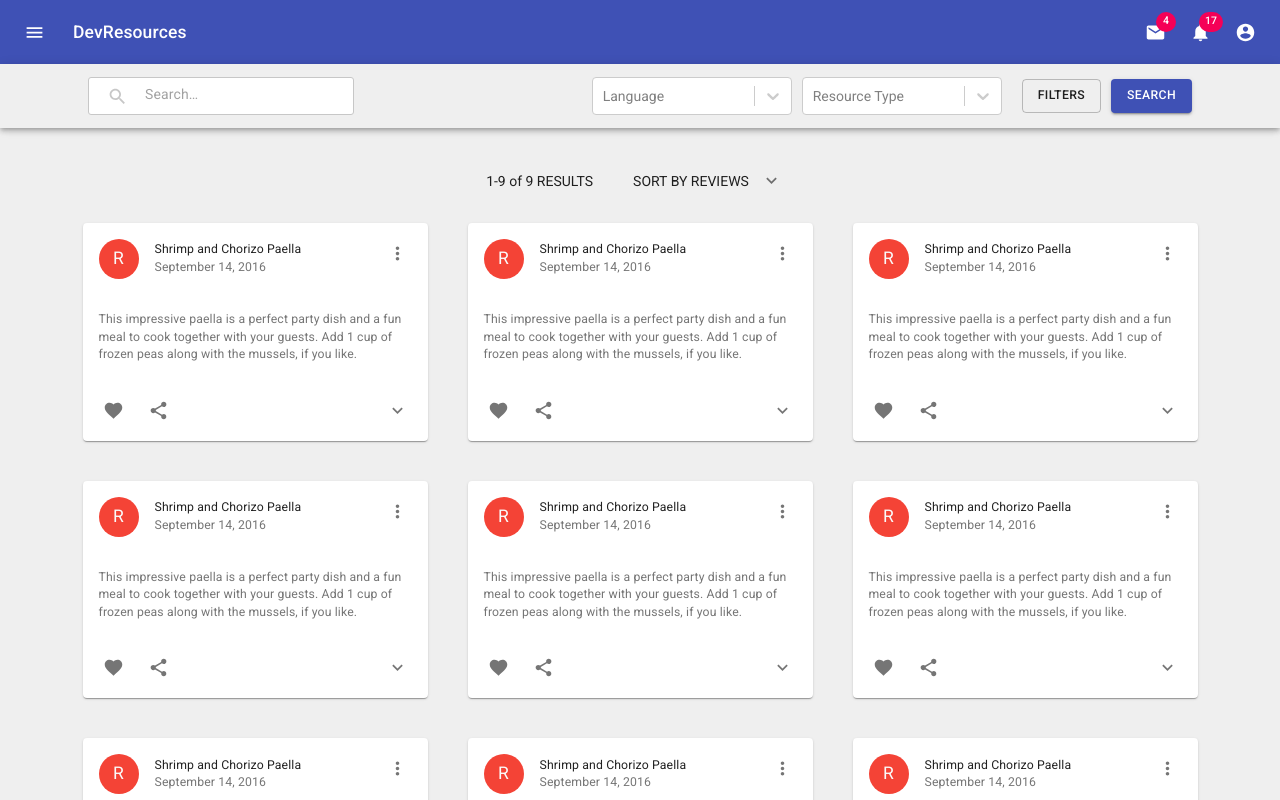
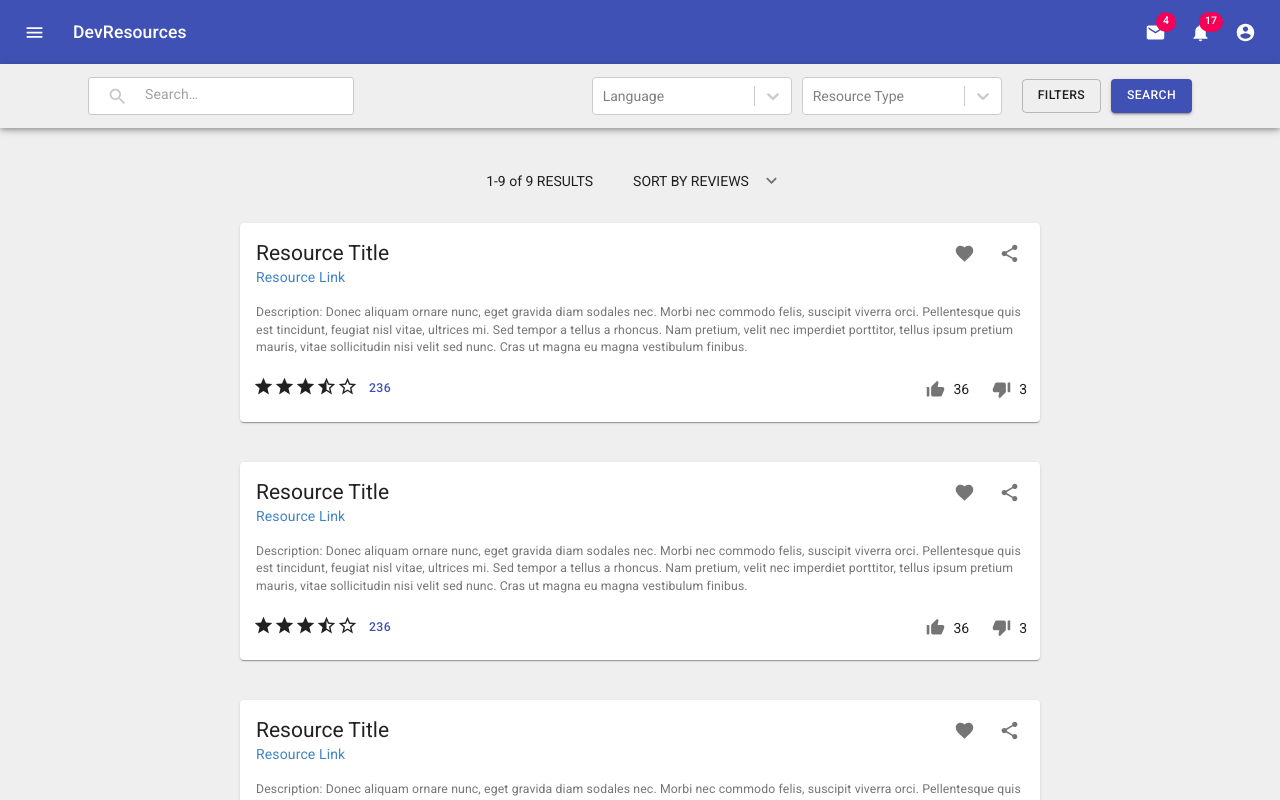
Before and after one commit to seanddallen/DevResourcesUI, a React (Create React App) app: page / in a window 1280 px wide. Shown: the top 800 px of the page. Built offline with nearby package versions, Linux system fonts and the light colour scheme.

Commit message:
setup card prototype

```diff
--- a/src/Components/main/resources/ResourceCard.jsx
+++ b/src/Components/main/resources/ResourceCard.jsx
@@ -1,6 +1,7 @@
 import React from "react";
 import { makeStyles } from "@material-ui/core/styles";
 import clsx from "clsx";
+import Grid from "@material-ui/core/Grid";
 import Card from "@material-ui/core/Card";
 import CardHeader from "@material-ui/core/CardHeader";
 import CardMedia from "@material-ui/core/CardMedia";
@@ -15,10 +16,20 @@ import FavoriteIcon from "@material-ui/icons/Favorite";
 import ShareIcon from "@material-ui/icons/Share";
 import ExpandMoreIcon from "@material-ui/icons/ExpandMore";
 import MoreVertIcon from "@material-ui/icons/MoreVert";
+import StarIcon from "@material-ui/icons/Star";
+import StarBorderIcon from "@material-ui/icons/StarBorder";
+import StarHalfIcon from "@material-ui/icons/StarHalf";
+import ThumbUpIcon from "@material-ui/icons/ThumbUpAlt";
+import ThumbDownIcon from "@material-ui/icons/ThumbDownAlt";
+import Button from "@material-ui/core/Button";
 
 const useStyles = makeStyles(theme => ({
   card: {
-    maxWidth: 345
+    margin: "20px",
+    width: "800px"
+  },
+  grow: {
+    flexGrow: 1
   },
   media: {
     height: 0,
@@ -48,41 +59,82 @@ export default function ResourceCard() {
   };
 
   return (
-    <Card className={classes.card} style={{ margin: "20px" }}>
+    <Card className={classes.card}>
       <CardHeader
-        avatar={
-          <Avatar aria-label="recipe" className={classes.avatar}>
-            R
-          </Avatar>
+        // avatar={
+        //   <Avatar aria-label="recipe" className={classes.avatar}>
+        //     R
+        //   </Avatar>
+        // }
+        action={
+          // <IconButton aria-label="settings">
+          //   <MoreVertIcon />
+          // </IconButton>
+          <>
+            <IconButton aria-label="add to favorites">
+              <FavoriteIcon />
+            </IconButton>
+            <IconButton aria-label="share">
+              <ShareIcon />
+            </IconButton>
+          </>
         }
-        action={
-          <IconButton aria-label="settings">
-            <MoreVertIcon />
-          </IconButton>
+        title="Resource Title"
+        subheader={
+          <a href="http://www.google.com" target="_blank">
+            Resource Link
+          </a>
         }
-        title="Shrimp and Chorizo Paella"
-        subheader="September 14, 2016"
       />
       {/* <CardMedia
         className={classes.media}
         image="/static/images/cards/paella.jpg"
         title="Paella dish"
       /> */}
-      <CardContent>
+      <CardContent style={{ paddingTop: "0px", paddingBottom: "0px" }}>
         <Typography variant="body2" color="textSecondary" component="p">
-          This impressive paella is a perfect party dish and a fun meal to cook
-          together with your guests. Add 1 cup of frozen peas along with the
-          mussels, if you like.
+          Description: Donec aliquam ornare nunc, eget gravida diam sodales nec.
+          Morbi nec commodo felis, suscipit viverra orci. Pellentesque quis est
+          tincidunt, feugiat nisl vitae, ultrices mi. Sed tempor a tellus a
+          rhoncus. Nam pretium, velit nec imperdiet porttitor, tellus ipsum
+          pretium mauris, vitae sollicitudin nisi velit sed nunc. Cras ut magna
+          eu magna vestibulum finibus.
         </Typography>
       </CardContent>
-      <CardActions disableSpacing>
-        <IconButton aria-label="add to favorites">
-          <FavoriteIcon />
-        </IconButton>
-        <IconButton aria-label="share">
-          <ShareIcon />
-        </IconButton>
-        <IconButton
+      <CardActions
+        disableSpacing
+        style={{ margin: "0px 5px", paddingTop: "0px", paddingBottom: "0px" }}
+      >
+        <Grid style={{ display: "flex", alignItems: "center" }}>
+          <div>
+            <StarIcon />
+            <StarIcon />
+            <StarIcon />
+            <StarHalfIcon />
+            <StarBorderIcon />
+          </div>
+          <Button
+            color="primary"
+            style={{ marginLeft: "-10px", paddingLeft: "-10px" }}
+          >
+            236
+          </Button>
+        </Grid>
+        <div className={classes.grow}></div>
+        <div style={{ display: "flex", alignItems: "center", margin: "10px" }}>
+          <IconButton>
+            <ThumbUpIcon />
+          </IconButton>
+          <div style={{ marginLeft: "-5px" }}>36</div>
+        </div>
+        <div style={{ display: "flex", alignItems: "center" }}>
+          <IconButton>
+            <ThumbDownIcon />
+          </IconButton>
+          <div style={{ marginLeft: "-5px" }}>3</div>
+        </div>
+        {/* <div className={classes.grow}></div> */}
+        {/* <IconButton
           className={clsx(classes.expand, {
             [classes.expandOpen]: expanded
           })}
@@ -91,7 +143,7 @@ export default function ResourceCard() {
           aria-label="show more"
         >
           <ExpandMoreIcon />
-        </IconButton>
+        </IconButton> */}
       </CardActions>
       {/* <Collapse in={expanded} timeout="auto" unmountOnExit>
         <CardContent>
```
